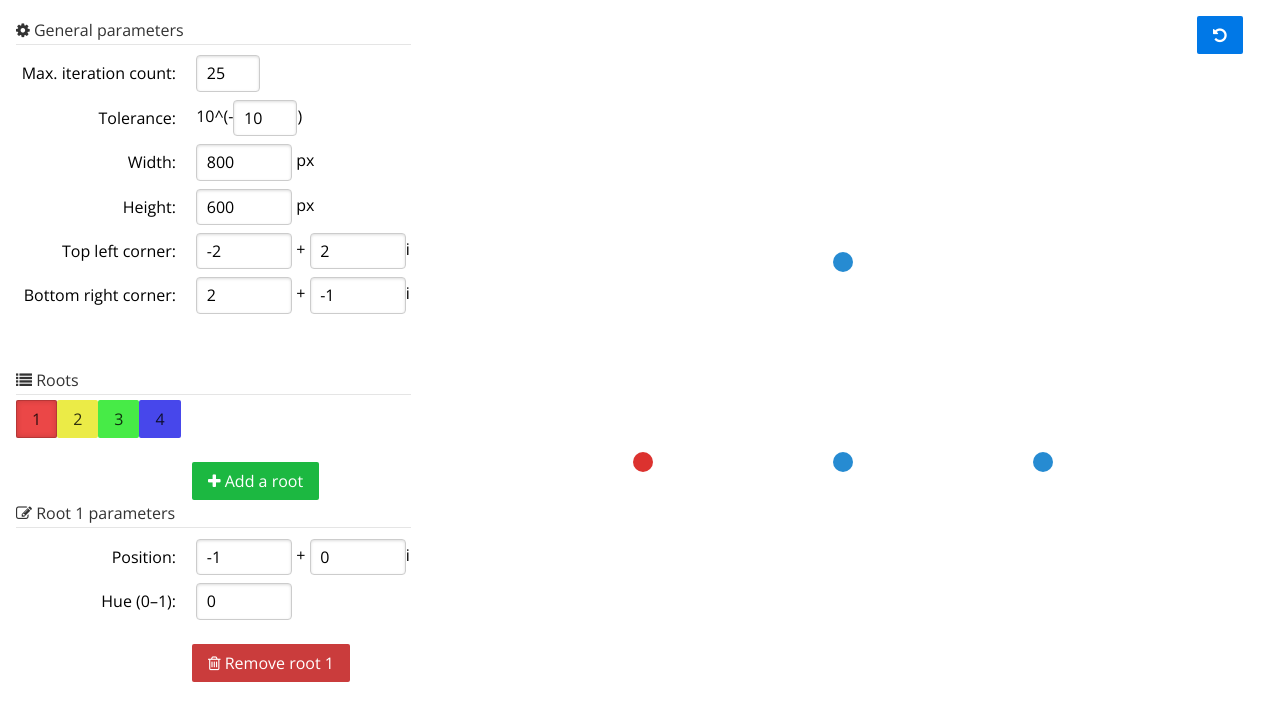
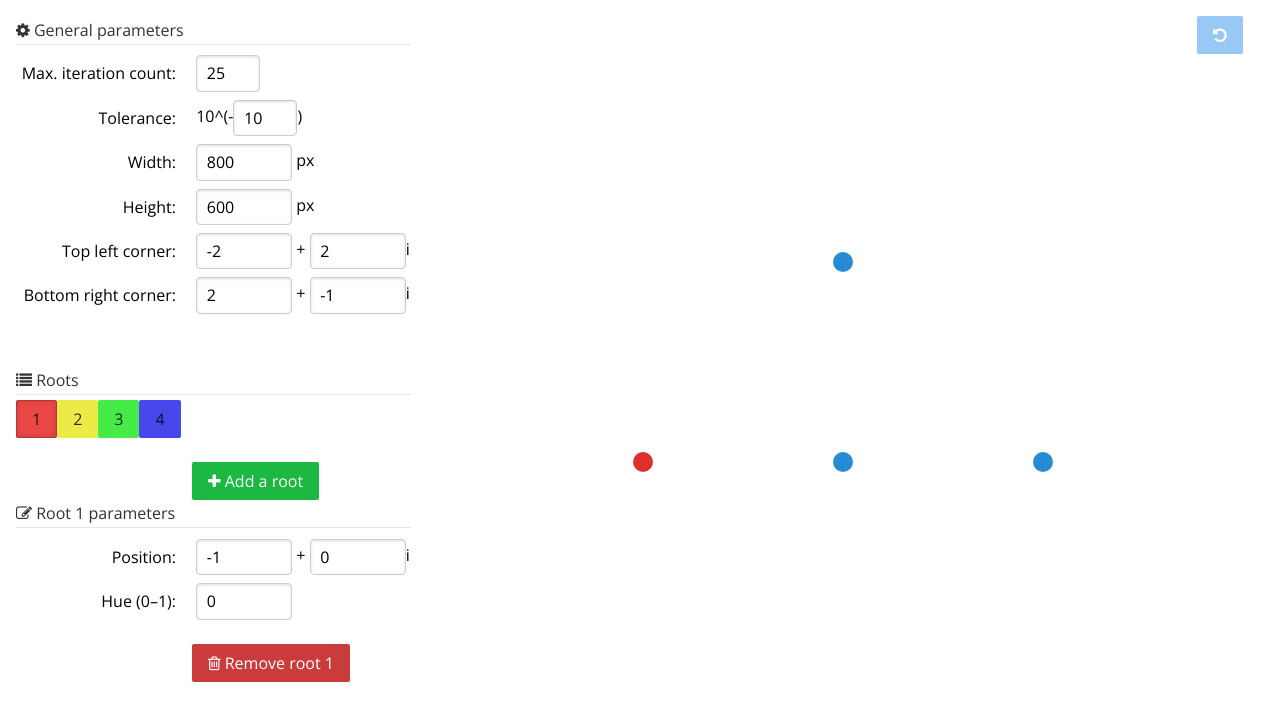
Before and after one commit to flannelhead/fractalbakery, a website: page src/index.html in a window 1280 px wide. Drawn offline with nearby package versions, Linux system fonts and the light colour scheme.

Commit message:
Disable undo button if no previous states.

```diff
--- a/src/index.html
+++ b/src/index.html
@@ -130,7 +130,8 @@
                     <div class='buttonrow'>
                         <button class='pure-button pure-button-primary'
                             title='Restore previous zoom state'
-                            ng-click='restorePreviousZoom()'>
+                            ng-click='restorePreviousZoom()'
+                            ng-disabled='zoomStack.length === 0'>
                             <i class='fa fa-undo'></i>
                         </button>
                     </div>
```
